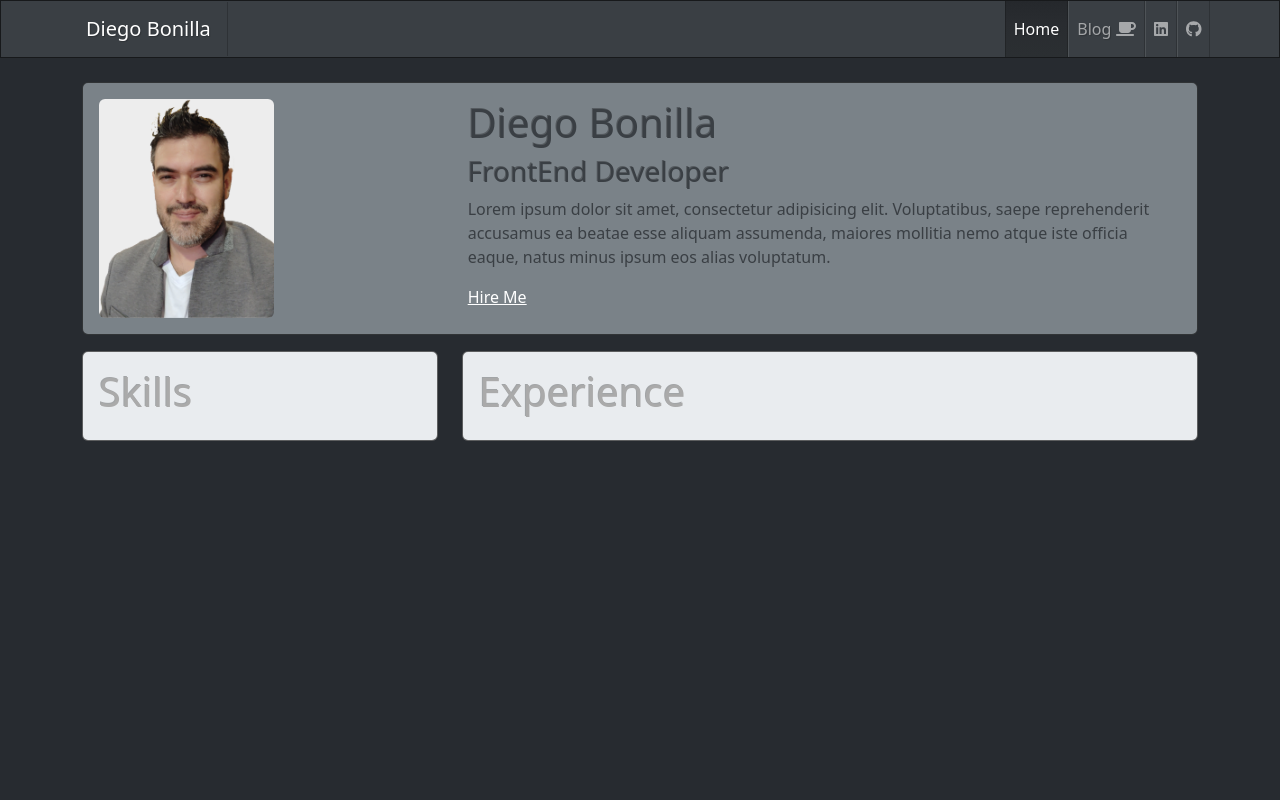
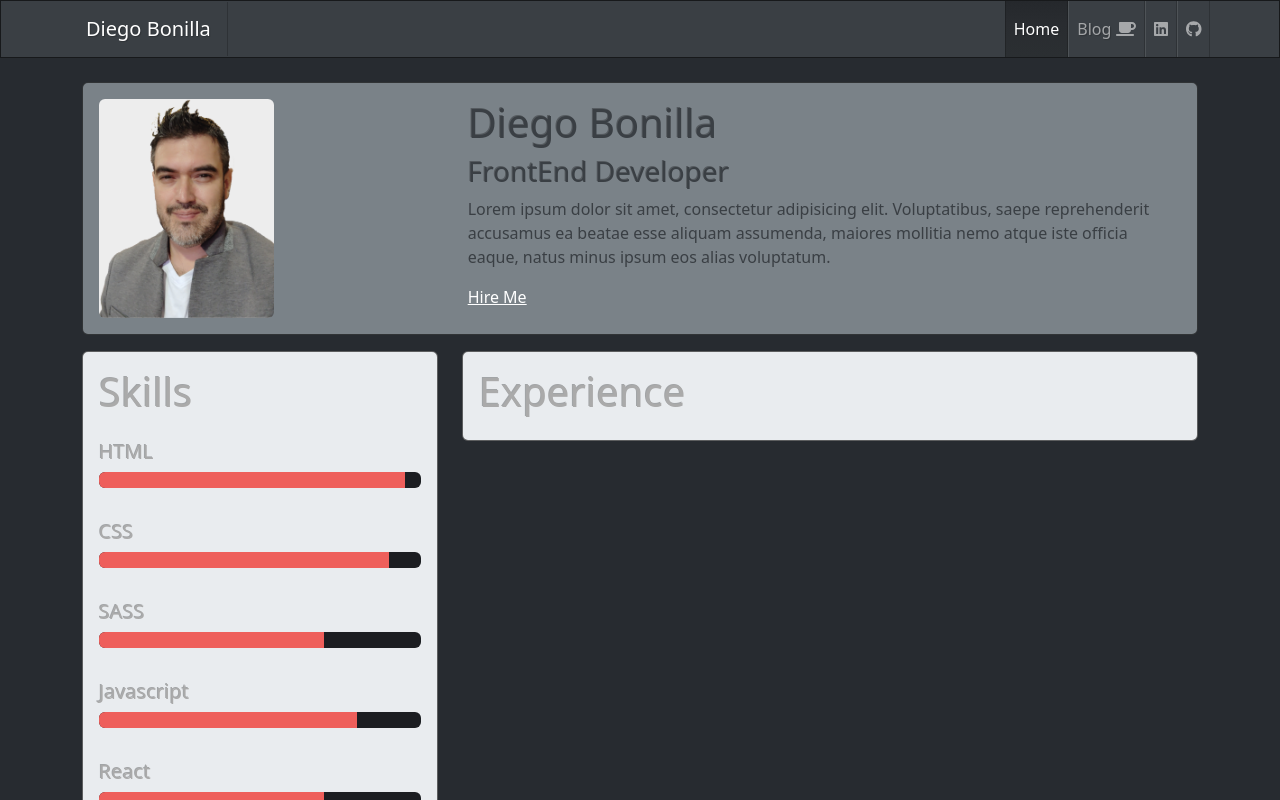
Before and after one commit to drbv27/MyPortfolio, a Next.js app: page / in a window 1280 px wide. Shown: the top 800 px of the page. Built offline with nearby package versions, Linux system fonts and the light colour scheme.

Commit message:
showing the skills

```diff
--- /dev/null
+++ b/components/skill.js
@@ -0,0 +1,11 @@
+const Skill = (skill,percentage,key) => (
+   <div className="py-3" key={key}>
+    <div className="progress">
+        <h5>{skill}</h5>
+        <div className="progress-bar bg-danger" role="progressbar" style={{width:`${percentage}%`}}>
+        </div>
+    </div>
+   </div>
+)
+
+export default Skill;
--- a/pages/index.js
+++ b/pages/index.js
@@ -1,4 +1,6 @@
 import Layout from "../components/Layout";
+import Skill from "../components/skill";
+import { skills } from "../profile";
 
 const Index = () => {
     return (
@@ -25,6 +27,21 @@ const Index = () => {
                     <div className="card bg-light">
                         <div className="card-body">
                             <h1>Skills</h1>
+                            {
+                                skills.map(({skill,percentage},i)=>(
+                                    <div className="py-3" key={i}>
+                                        <h5>{skill}</h5>
+                                        <div className="progress">
+                                            <div
+                                                className="progress-bar bg-danger"
+                                                role="progressbar"
+                                                style={{width:`${percentage}%`}}
+                                            ></div>
+                                        </div>
+
+                                    </div>
+                                ))
+                            }
                         </div>
                     </div>
 
--- /dev/null
+++ b/profile.js
@@ -0,0 +1,30 @@
+export const skills = [
+    {
+        skill: 'HTML',
+        percentage:95,
+    },
+    {
+        skill: 'CSS',
+        percentage:90,
+    },
+    {
+        skill: 'SASS',
+        percentage:70,
+    },
+    {
+        skill: 'Javascript',
+        percentage:80,
+    },
+    {
+        skill: 'React',
+        percentage:70,
+    },
+    {
+        skill: 'Styled Components',
+        percentage:80,
+    },
+    {
+        skill: 'NEXT Js',
+        percentage:70,
+    }
+]
```
